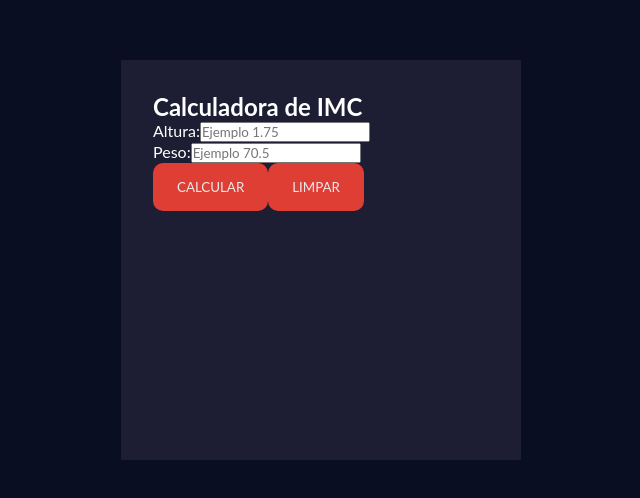
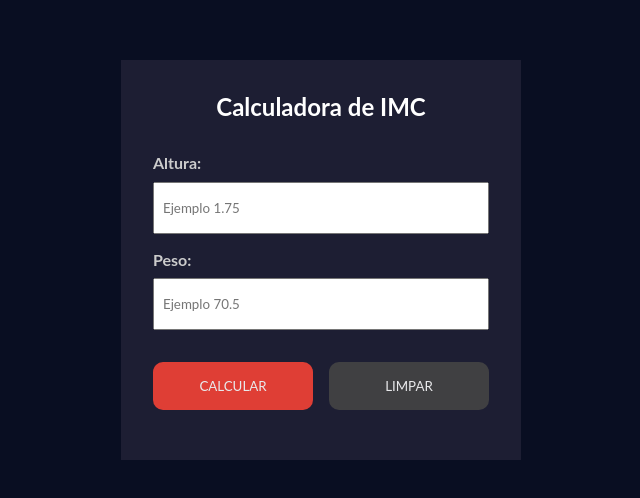
Before and after one commit to YagoCastelao/Calculadora_IMC, a React app in the folder calculadora/: page / in a window 1280 px wide. Shown: the part 140-638 px from the top of the page, without its empty margins (319-959 px from the left). Built offline with nearby package versions, Linux system fonts and the light colour scheme; the HTML template or start-up script is replaced by a standard one.

Commit message:
Arreglado archivos CSS y Componentização de botões

```diff
--- /dev/null
+++ b/calculadora/src/components/Button.css
@@ -0,0 +1,19 @@
+button {
+  text-transform: uppercase;
+  padding: 1rem 1.5rem;
+  background-color: #f44236;
+  border: none;
+  color: white;
+  cursor: pointer;
+  opacity: 0.9;
+  flex: 1;
+  border-radius: 10px;
+}
+
+button:hover {
+  opacity: 1;
+}
+
+#clear-btn {
+  background-color: #444;
+}
--- a/calculadora/src/components/Button.module.css
+++ /dev/null
@@ -1,19 +0,0 @@
-button {
-    text-transform: uppercase;
-    padding: 1rem 1.5rem;
-    background-color: #f44236;
-    border: none;
-    color: white;
-    cursor: pointer;
-    opacity: 0.9;
-    flex: 1;
-    border-radius: 10px;
-}
-
-button:hover {
-    opacity: 1;
-}
-
-#clear-btn {
-    background-color: #444;
-}
--- /dev/null
+++ b/calculadora/src/components/ImcCalc.css
@@ -0,0 +1,34 @@
+#calc-container h2 {
+  text-align: center;
+  margin-bottom: 2rem;
+}
+
+.form.inputs {
+  display: flex;
+  flex-direction: column;
+  justify-content: space-between;
+}
+
+.form-control {
+  display: flex;
+  flex-direction: column;
+  flex: 1;
+  margin-bottom: 1rem;
+}
+
+.form-control label {
+  font-weight: bold;
+  margin-bottom: .6rem;
+  color: #CCC;
+}
+
+.form-control input {
+  padding: 1rem .5rem
+}
+
+.action-control {
+  display: flex;
+  justify-content: space-between;
+  gap: 1rem;
+  margin-top: 2rem;
+}
--- a/calculadora/src/components/ImcCalc.module.css
+++ /dev/null
@@ -1,15 +0,0 @@
-#calc-container h2 {
-    text-align: center;
-    margin-bottom: 2rem;
-}
-
-.form.inputs {
-    display: flex;
-    flex-direction: column;
-    justify-content: space-between;
-}
-
-.form-control {
-    display: flex;
-
-}
```
Also changed, not shown: calculadora/src/App.css (+4 -4 lines), calculadora/src/App.jsx (+5 -6 lines), calculadora/src/components/Button.jsx (+4 -6 lines), calculadora/src/components/ImcCalc.jsx (+4 -4 lines).
